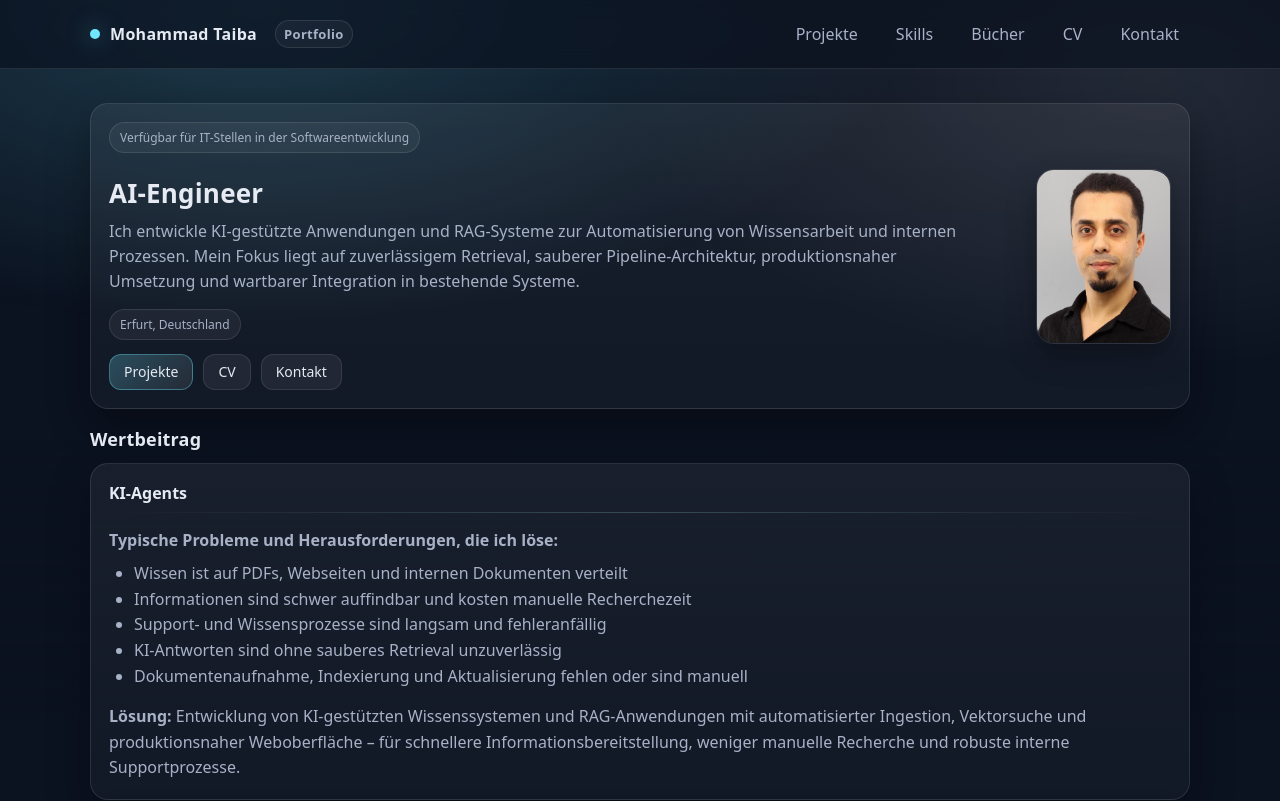
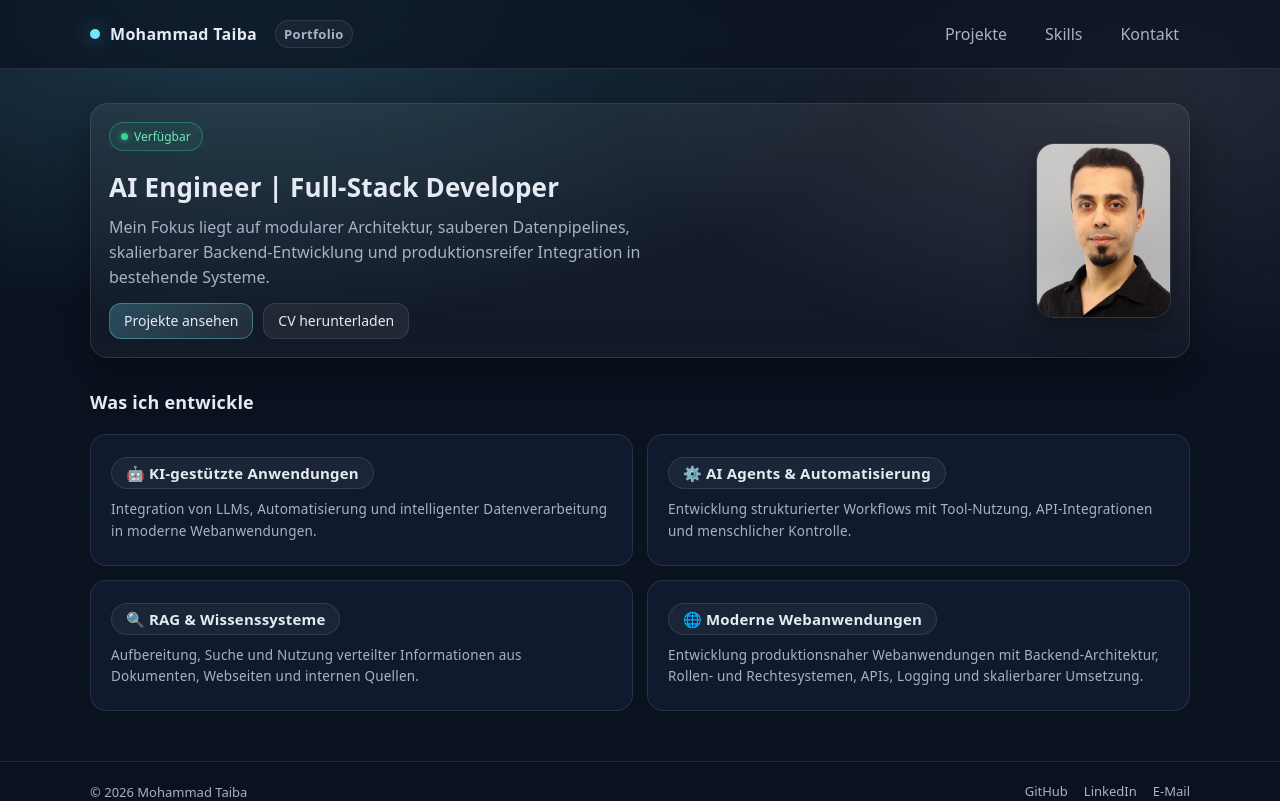
Before and after one commit to mohammadtaiba/portfolio, an Angular app: page / in a window 1280 px wide. Shown: the top 801 px of the page. Built offline with nearby package versions, Linux system fonts and the light colour scheme.

Commit message:
feat: rolle und pitch aktualisiert, neue Badges und Fokus-Sektion ergänzt

```diff
--- a/src/app/app.component.css
+++ b/src/app/app.component.css
@@ -101,25 +101,35 @@
 .footer {
     border-top: 1px solid var(--border);
     background: rgba(11, 18, 32, 0.65);
-    padding: 18px 0;
+    padding: 20px 0;
 }
 
 .footer-inner {
     display: flex;
-    gap: 12px;
     align-items: center;
     justify-content: space-between;
     flex-wrap: wrap;
+    gap: 12px;
+}
+
+.footer-copy {
+    font-size: 13px;
+    color: var(--muted);
 }
 
 .footer-links {
     display: inline-flex;
-    gap: 14px;
+    gap: 16px;
+    font-size: 13px;
     color: var(--muted);
 }
 
-.muted {
-    color: var(--muted);
+@media (max-width: 760px) {
+    .footer-inner {
+        flex-direction: column;
+        align-items: center;
+        text-align: center;
+    }
 }
 
 @media (min-width: 960px) {
--- a/src/app/app.component.html
+++ b/src/app/app.component.html
@@ -9,8 +9,8 @@
         <nav class="nav-desktop" aria-label="Hauptnavigation">
             <a routerLink="/projects" routerLinkActive="active">Projekte</a>
             <a routerLink="/skills" routerLinkActive="active">Skills</a>
-            <a routerLink="/books" routerLinkActive="active">Bücher</a>
-            <a routerLink="/cv" routerLinkActive="active">CV</a>
+            <!--            <a routerLink="/books" routerLinkActive="active">Bücher</a>-->
+            <!--            <a routerLink="/cv" routerLinkActive="active">CV</a>-->
             <!--            <a routerLink="/about" routerLinkActive="active">Über mich</a>-->
             <a routerLink="/contact" routerLinkActive="active">Kontakt</a>
         </nav>
@@ -20,9 +20,9 @@
             <div class="mobile-panel card">
                 <a routerLink="/projects">Projekte</a>
                 <a routerLink="/skills">Skills</a>
-                <a routerLink="/books">Bücher</a>
-                <a routerLink="/cv">CV</a>
-                <a routerLink="/about">Über mich</a>
+                <!--                <a routerLink="/books">Bücher</a>-->
+                <!--                <a routerLink="/cv">CV</a>-->
+                <!--                <a routerLink="/about">Über mich</a>-->
                 <a routerLink="/contact">Kontakt</a>
             </div>
         </details>
@@ -37,12 +37,7 @@
 
 <footer class="footer">
     <div class="container footer-inner">
-        <div class="muted">
-            ©
-            <a routerLink="/"> {{ profile.name }}</a>
-            ·
-            <a routerLink="/contact"> kontakt </a>
-        </div>
+        <span class="footer-copy">&copy; 2026 {{ profile.name }}</span>
         <div class="footer-links">
             <a [href]="profile.links.github" target="_blank" rel="noreferrer">GitHub</a>
             <a [href]="profile.links.linkedin" target="_blank" rel="noreferrer">LinkedIn</a>
--- a/src/app/data/portfolio-data.ts
+++ b/src/app/data/portfolio-data.ts
@@ -45,44 +45,41 @@ export interface SkillGroup {
  */
 export const PROFILE = {
     name: 'Mohammad Taiba',
-    role: 'AI-Engineer',
+    role: 'AI Engineer | Full-Stack Developer',
     location: 'Erfurt, Deutschland',
     email: 'mohammadtaiba55@gmail.com',
     photoUrl: 'assets/profile.jpg',
-    shortPitch:
-        'Ich entwickle KI-gestützte Anwendungen und RAG-Systeme zur Automatisierung von Wissensarbeit und internen Prozessen. Mein Fokus liegt auf zuverlässigem Retrieval, sauberer Pipeline-Architektur, produktionsnaher Umsetzung und wartbarer Integration in bestehende Systeme.',
+    pitchDetail:
+        'Mein Fokus liegt auf modularer Architektur, sauberen Datenpipelines, skalierbarer Backend-Entwicklung und produktionsreifer Integration in bestehende Systeme.',
     links: {
         github: 'https://github.com/mohammadtaiba',
         linkedin: 'https://www.linkedin.com/in/mohammad-taiba',
         website: 'https://mohammadtaiba.dev',
     },
     focus: [
-
         {
-            title: 'KI-Agents',
+            title: 'KI-gestützte Anwendungen',
             subtitle:
-                'Entwicklung von KI-gestützten Wissenssystemen und RAG-Anwendungen mit automatisierter Ingestion, Vektorsuche und produktionsnaher Weboberfläche – für schnellere Informationsbereitstellung, weniger manuelle Recherche und robuste interne Supportprozesse.',
-            bullets: [
-                'Wissen ist auf PDFs, Webseiten und internen Dokumenten verteilt',
-                'Informationen sind schwer auffindbar und kosten manuelle Recherchezeit',
-                'Support- und Wissensprozesse sind langsam und fehleranfällig',
-                'KI-Antworten sind ohne sauberes Retrieval unzuverlässig',
-                'Dokumentenaufnahme, Indexierung und Aktualisierung fehlen oder sind manuell',
-            ],
+                'Integration von LLMs, Automatisierung und intelligenter Datenverarbeitung in moderne Webanwendungen.',
+            bullets: [],
         },
         {
-            title: 'Webanwendungen',
+            title: 'AI Agents & Automatisierung',
             subtitle:
-                'Entwicklung performanter, sicherer und wartbarer Websysteme – von der Anforderungsanalyse bis zum produktiven Betrieb – zur Digitalisierung von Kernprozessen und messbarer Effizienzsteigerung.',
-            bullets: [
-                'Fehlende Rollen- & Rechtekonzepte',
-                'Langsame, schlecht skalierende Anwendungen bei wachsender Nutzerzahl',
-                'Fehlende Validierung, Logging und Audit-Trails',
-                'Schwer wartbarer Code ohne saubere Architektur, Tests und Standards',
-                'Fehlende Schnittstellen/Integrationen (REST APIs)',
-                'Kein stabiler Deployment-Prozess (CI/CD) und kein Monitoring im Betrieb',
-                'Manuelle, fehleranfällige Prozesse statt automatisierter Workflows',
-            ],
+                'Entwicklung strukturierter Workflows mit Tool-Nutzung, API-Integrationen und menschlicher Kontrolle.',
+            bullets: [],
+        },
+        {
+            title: 'RAG & Wissenssysteme',
+            subtitle:
+                'Aufbereitung, Suche und Nutzung verteilter Informationen aus Dokumenten, Webseiten und internen Quellen.',
+            bullets: [],
+        },
+        {
+            title: 'Moderne Webanwendungen',
+            subtitle:
+                'Entwicklung produktionsnaher Webanwendungen mit Backend-Architektur, Rollen- und Rechtesystemen, APIs, Logging und skalierbarer Umsetzung.',
+            bullets: [],
         },
     ] as FocusItem[],
 };
--- a/src/app/pages/home/home.page.css
+++ b/src/app/pages/home/home.page.css
@@ -6,7 +6,231 @@
     padding: 18px;
 }
 
+/* Badges-Zeile oben im Hero */
+.hero-badges {
+    display: flex;
+    align-items: center;
+    gap: 10px;
+    flex-wrap: wrap;
+    margin-bottom: 18px;
+}
+
+.status-badge {
+    display: inline-flex;
+    align-items: center;
+    gap: 6px;
+    padding: 5px 11px;
+    border-radius: 999px;
+    border: 1px solid rgba(52, 211, 153, 0.35);
+    background: rgba(52, 211, 153, 0.08);
+    font-size: 12px;
+    color: #6ee9b7;
+    font-weight: 500;
+}
+
+.status-dot {
+    width: 7px;
+    height: 7px;
+    border-radius: 50%;
+    background: #34d399;
+    box-shadow: 0 0 6px rgba(52, 211, 153, 0.7);
+    animation: pulse-dot 2.5s ease-in-out infinite;
+}
+
+@keyframes pulse-dot {
+    0%, 100% {
+        opacity: 1;
+    }
+    50% {
+        opacity: 0.4;
+    }
+}
+
+/* Name über der Rolle */
+.hero-name {
+    margin: 0 0 4px;
+    font-size: 14px;
+    color: var(--brand);
+    font-weight: 500;
+    letter-spacing: 0.5px;
+}
+
 .hero h1 {
+    margin: 0 0 10px;
+    font-size: 26px;
+    letter-spacing: 0.2px;
+}
+
+.hero-pitch {
+    margin: 0;
+    color: var(--muted);
+    line-height: 1.6;
+    max-width: 540px;
+}
+
+.pitch-tags {
+    display: flex;
+    flex-wrap: wrap;
+    gap: 8px;
+    margin: 12px 0 14px;
+}
+
+.pitch-tag {
+    display: inline-block;
+    padding: 4px 12px;
+    border-radius: 999px;
+    border: 1px solid var(--border);
+    background: rgba(255, 255, 255, 0.04);
+    font-size: 12.5px;
+    color: var(--muted);
+    font-weight: 500;
+    letter-spacing: 0.2px;
+}
+
+.hero .actions {
+    margin-top: 18px;
+    display: flex;
+    gap: 10px;
+    flex-wrap: wrap;
+    align-items: center;
+}
+
+/* Quadratische Icon-Buttons für Social Links */
+.icon-btn {
+    padding: 9px;
+    min-width: 36px;
+    justify-content: center;
+}
+
+.card-pad {
+    padding: 18px;
+}
+
+.list {
+    display: grid;
+    gap: 14px;
+}
+
+.tags {
+    margin-top: 10px;
+    display: flex;
+    flex-wrap: wrap;
+    gap: 8px;
+}
+
+.small {
+    color: var(--muted);
+    font-size: 13px;
+}
+
+/* ------------------------------------------------ */
+/* Bild */
+/* ------------------------------------------------ */
+.hero-grid {
+    display: grid;
+    grid-template-columns: 1fr auto;
+    gap: 25px;
+    align-items: start;
+}
+
+.hero-copy {
+    min-width: 0;
+}
+
+.hero-media {
+    justify-self: end;
+    align-self: start;
+}
+
+.avatar-frame {
+    width: 135px;
+    height: 175px;
+    overflow: hidden;
+    border-radius: 18px;
+    border: 1px solid var(--border);
+    box-shadow: 0 12px 28px rgba(0, 0, 0, 0.35);
+}
+
+.avatar {
+    width: 100%;
+    height: 100%;
+    object-fit: cover;
+    object-position: 50% 30%;
+    transform: translateX(-12px);
+    border: 0;
+    box-shadow: none;
+}
+
+/* Desktop */
+@media (min-width: 900px) {
+    .avatar {
+        width: 148px;
+        height: 180px;
+        border-radius: 22px;
+    }
+
+    .hero-media {
+        align-self: center;
+        margin-left: 40px;
+    }
+}
+
+/* ------------------------------------------------ */
+/* Focus Section */
+/* ------------------------------------------------ */
+.focus-section {
+    margin-top: 32px;
+}
+
+.focus-heading {
+    font-size: 18px;
+    font-weight: 600;
+    color: var(--text);
+    margin: 0 0 20px;
+    letter-spacing: 0.2px;
+}
+
+.focus-grid {
+    display: grid;
+    grid-template-columns: repeat(2, 1fr);
+    gap: 14px;
+}
+
+.focus-card {
+    background: var(--panel);
+    border: 1px solid var(--border);
+    border-radius: 16px;
+    padding: 22px 20px;
+    position: relative;
+    transition: border-color 0.2s, transform 0.2s;
+}
+
+.focus-card:hover {
+    border-color: var(--brand);
+    transform: translateY(-2px);
+}
+
+.focus-icon {
+    display: block;
+    font-size: 22px;
+    margin-bottom: 12px;
+    line-height: 1;
+}
+
+.focus-title-pill {
+    display: inline-block;
+    margin: 0 0 10px;
+    padding: 5px 14px;
+    border-radius: 999px;
+    border: 1px solid var(--border);
+    background: rgba(255, 255, 255, 0.05);
+    font-size: 15px;
+    font-weight: 600;
+    color: var(--text);
+    letter-spacing: 0.2px;
+}
+
+.focus-desc {
     margin: 0 0 8px;
     font-size: 26px;
     letter-spacing: 0.2px;
@@ -131,8 +355,70 @@ hr.sep {
     }
 }
 
+/* ------------------------------------------------ */
+/* Focus Section */
+/* ------------------------------------------------ */
+.focus-section {
+    margin-top: 32px;
+}
+
+.focus-heading {
+    font-size: 18px;
+    font-weight: 600;
+    color: var(--text);
+    margin: 0 0 20px;
+    letter-spacing: 0.2px;
+}
+
+.focus-grid {
+    display: grid;
+    grid-template-columns: repeat(2, 1fr);
+    gap: 14px;
+}
+
+.focus-card {
+    background: var(--panel);
+    border: 1px solid var(--border);
+    border-radius: 16px;
+    padding: 22px 20px;
+    position: relative;
+    transition: border-color 0.2s;
+}
+
+.focus-card:hover {
+    border-color: var(--brand);
+}
+
+.focus-index {
+    display: block;
+    font-size: 11px;
+    font-weight: 700;
+    letter-spacing: 1px;
+    color: var(--brand);
+    margin-bottom: 10px;
+    text-transform: uppercase;
+}
+
+.focus-title {
+    margin: 0 0 8px;
+    font-size: 15px;
+    font-weight: 600;
+    color: var(--text);
+    line-height: 1.3;
+}
+
+.focus-desc {
+    margin: 0;
+    font-size: 13.5px;
+    color: var(--muted);
+    line-height: 1.6;
+}
+
 /* Mobile */
 @media (max-width: 820px) {
+    .focus-grid {
+        grid-template-columns: 1fr;
+    }
     .hero-grid {
         grid-template-columns: 1fr;
     }
--- a/src/app/pages/home/home.page.html
+++ b/src/app/pages/home/home.page.html
@@ -3,19 +3,20 @@
         <div class="hero-grid">
             <!-- LINKS: Text -->
             <div class="hero-copy">
-                <div class="pill">Verfügbar für IT-Stellen in der Softwareentwicklung</div>
-                <br />
-                <br />
-                <h1>{{ profile.role }}</h1>
-                <p>{{ profile.shortPitch }}</p>
-                <div class="kpis">
-                    <span class="pill">{{ profile.location }}</span>
+                <div class="hero-badges">
+                    <span class="status-badge">
+                        <span class="status-dot" aria-hidden="true"></span>
+                        Verfügbar
+                    </span>
                 </div>
 
+                <h1>{{ profile.role }}</h1>
+
+                <p class="hero-pitch">{{ profile.pitchDetail }}</p>
+
                 <div class="actions">
-                    <a class="btn primary" routerLink="/projects">Projekte</a>
-                    <a class="btn" routerLink="/cv">CV</a>
-                    <a class="btn" routerLink="/contact">Kontakt</a>
+                    <a class="btn primary" routerLink="/projects">Projekte ansehen</a>
+                    <a class="btn" href="assets/cv.pdf" download="Mohammad_Taiba_CV.pdf">CV herunterladen</a>
                 </div>
             </div>
 
@@ -32,49 +33,15 @@
         </div>
     </div>
 
-    <app-section title="Wertbeitrag" subtitle="">
-        <div class="grid cols-1">
+    <section class="focus-section">
+        <h2 class="focus-heading">Was ich entwickle</h2>
+        <div class="focus-grid">
             @for (f of profile.focus; track $index) {
-                <div class="card card-pad item">
-                    <h3>{{ f.title }}</h3>
-                    <div class="divider" aria-hidden="true"></div>
-
-                    <p style="margin-top: 15px">
-                        <strong>Typische Probleme und Herausforderungen, die ich löse: </strong>
-                    </p>
-
-                    <ul
-                        style="
-                            margin: 8px 0 0;
-                            padding-left: 25px;
-                            color: var(--muted);
-                            line-height: 1.6;
-                        "
-                    >
-                        @for (b of f.bullets; track $index) {
-                            <li>
-                                @if (b.includes(':')) {
-                                    <strong>{{ b.split(':')[0] }}:</strong>
-                                    {{ b.split(':').slice(1).join(':').trim() }}
-                                } @else {
-                                    {{ b }}
-                                }
-                            </li>
-                        }
-                    </ul>
-
-                    <p
-                        style="
-                            margin-top: 15px;
-                            white-space: pre-line;
-                            color: var(--muted);
-                            line-height: 1.6;
-                        "
-                    >
-                        <strong>Lösung:</strong> {{ f.subtitle }}
-                    </p>
+                <div class="focus-card">
+                    <span class="focus-title-pill">{{ focusIcons[$index] }} {{ f.title }}</span>
+                    <p class="focus-desc">{{ f.subtitle }}</p>
                 </div>
             }
         </div>
-    </app-section>
+    </section>
 </div>
--- a/src/app/pages/home/home.page.ts
+++ b/src/app/pages/home/home.page.ts
@@ -1,15 +1,14 @@
 import { Component } from '@angular/core';
-import { CommonModule } from '@angular/common';
 import { RouterLink } from '@angular/router';
-import { SectionComponent } from '../../shared/section.component';
 import { PROFILE } from '../../data/portfolio-data';
 
 @Component({
     standalone: true,
-    imports: [CommonModule, RouterLink, SectionComponent],
+    imports: [RouterLink],
     templateUrl: './home.page.html',
     styleUrl: './home.page.css',
 })
 export class HomePage {
     profile = PROFILE;
+    focusIcons = ['🤖', '⚙️', '🔍', '🌐'];
 }
```
